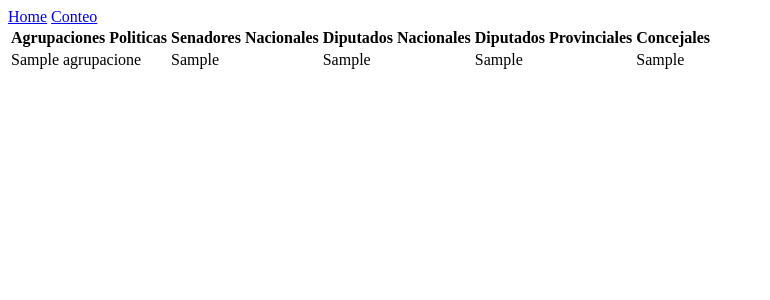
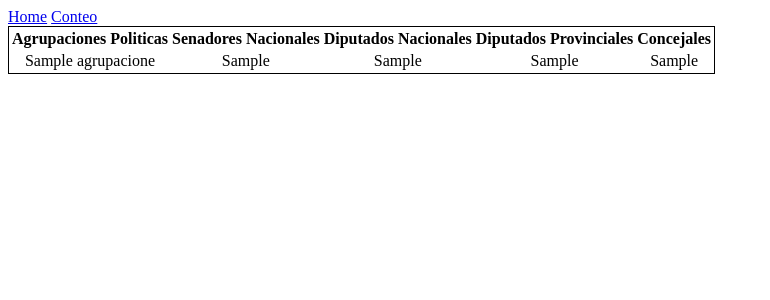
Before and after one commit to SebaRaimondi/ParcialProyecto, a PHP site: template View/Conteo/Conteo.twig in a window 1280 px wide. Shown: the top 300 px of the page, without its empty margins (0-770 px from the left). Run offline with PHP 8.4, Linux system fonts and the light colour scheme; the template is opened without the code that fills it: most values are stand-ins (such as "Sample title", 1, 10 or a date in 2020); some libraries are stand-ins or nearby versions.

Commit message:
estilo tabla

```diff
--- /dev/null
+++ b/Public/main.css
@@ -0,0 +1,4 @@
+table {
+  border: 1px solid black;
+  text-align: center;
+}
--- a/View/Base.twig
+++ b/View/Base.twig
@@ -3,6 +3,7 @@
   <head>
     <meta charset="utf-8">
     <title>Parcial Proyecto 2017 - {{ page }}</title>
+    <link rel="stylesheet" href="Public/main.css">
   </head>
   <body>
     {% block body %}
```
